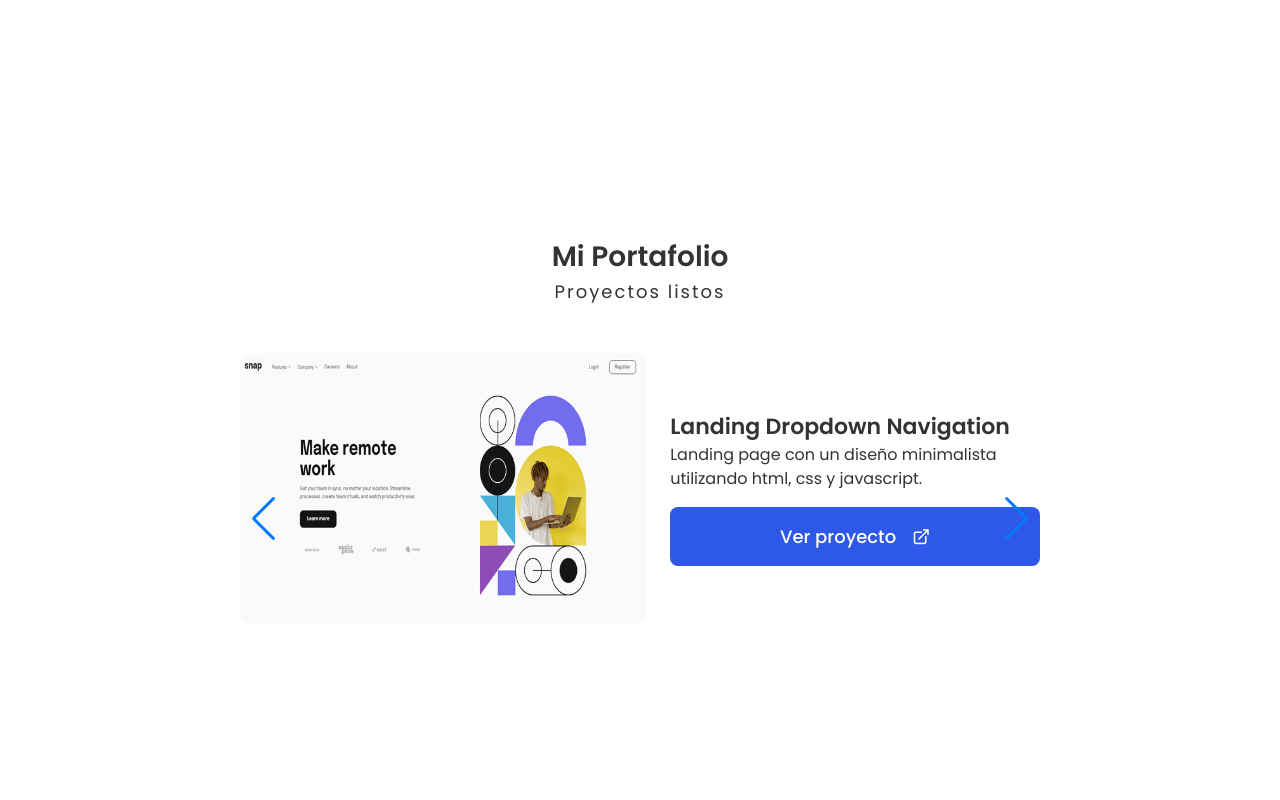
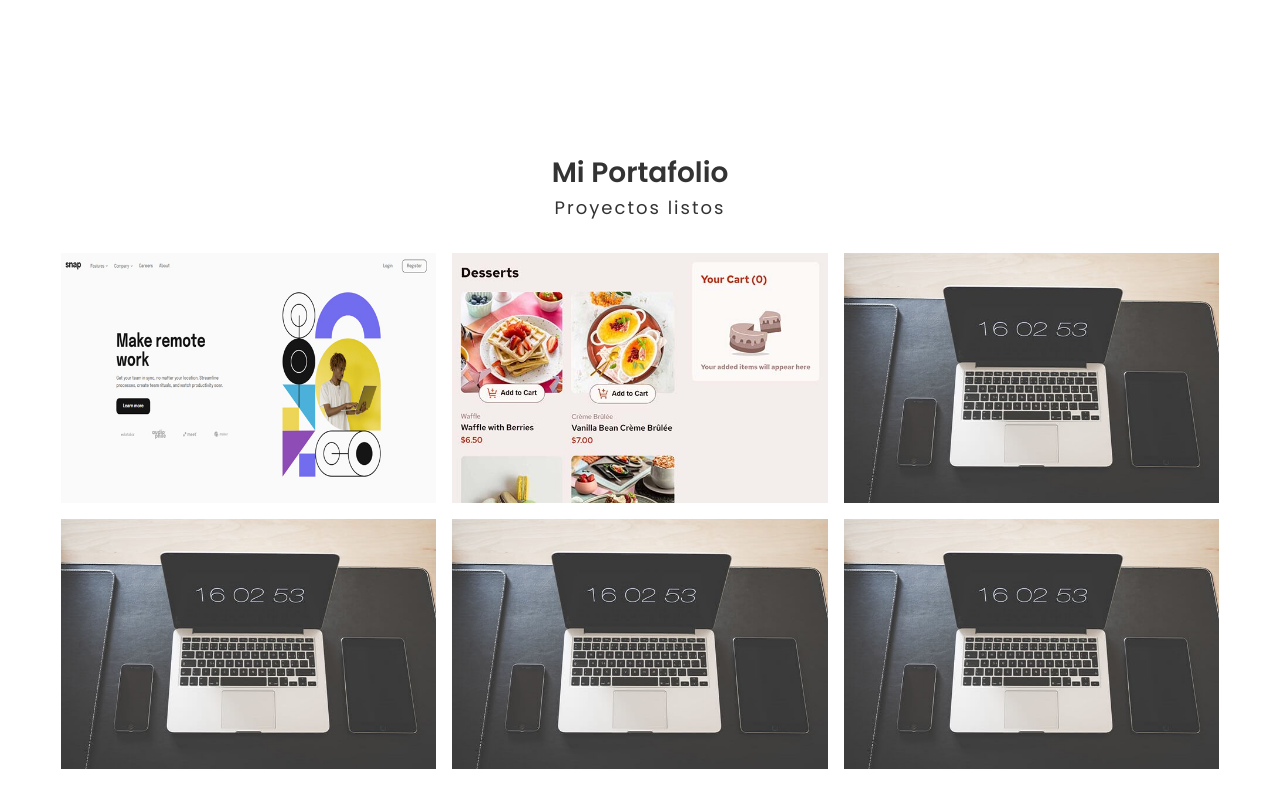
Before and after one commit to Adames1/portfolio-adames.io, a plain HTML site: page index.html in a window 1280 px wide. Shown: the part 2340-3140 px from the top of the page. Drawn offline with nearby package versions, Linux system fonts and the light colour scheme.

Commit message:
Update for section projects. Remove Swiper.

```diff
--- a/assets/css/styles.css
+++ b/assets/css/styles.css
@@ -397,51 +397,89 @@ nav .logo h1 {
 }
 
 /* projects styles */
-.swiper {
-  width: 260px;
-  height: 100%;
-  margin-top: var(--spacing-xl);
+.projects {
+  display: grid;
+  grid-template-columns: auto;
+  grid-gap: var(--spacing-sm);
+  margin-top: var(--spacing-lg);
 }
 
-.swiper-slide {
-  text-align: center;
-  font-size: 18px;
-  background: transparent;
-  display: flex;
-  flex-direction: column;
-  gap: var(--spacing-xs);
-  justify-content: center;
-  align-items: center;
+.project {
+  position: relative;
+  overflow: hidden;
+  width: 100%;
+  height: 250px;
+  color: var(--text-color);
+  cursor: pointer;
 }
 
-.swiper-slide img {
+.project .project__img {
   width: 100%;
   height: 100%;
   object-fit: cover;
-  border-radius: 8px;
 }
 
-.swiper-slide__info h3 {
-  font-size: var(--font-size-md);
-  font-weight: 600;
-  color: var(--text-color);
+.project__info {
+  position: absolute;
+  top: 0;
+  left: 0;
+  width: 100%;
+  height: 100%;
+  display: flex;
+  flex-direction: column;
+  justify-content: center;
+  gap: var(--spacing-sm);
+  padding: 0 var(--spacing-sm);
+  background-color: rgba(0, 0, 0, 0.66);
+  opacity: 0;
+  transition: opacity 0.3s ease-in-out;
+  z-index: 1;
 }
 
-.swiper-slide__info p {
-  font-size: var(--spacing-sm);
+.project:hover .project__info {
+  opacity: 1;
 }
 
-.swiper-slide__info .swiper-slide__info--link {
+.project__info__text,
+.project__info__techs,
+.project__links {
+  text-align: center;
+  color: var(--color-white);
+}
+
+.project__info__techs ul {
   display: flex;
-  place-content: center;
+  justify-content: center;
+  gap: var(--spacing-xs);
+  font-size: 0.9rem;
+  font-weight: 500;
+}
+
+.project__info__techs ul li {
+  border-right: 1px solid var(--color-white);
+  padding-right: var(--spacing-xs);
+}
+
+.project__info__techs ul li:last-child {
+  border-right: none;
+}
+
+.project__links {
+  display: flex;
+  justify-content: center;
   gap: var(--spacing-sm);
-  margin-top: var(--spacing-xs);
-  background-color: #2e59e8;
+}
+
+.project__links a {
+  background-color: #ffffff;
+  color: var(--color-soft-black);
+  padding: var(--spacing-xs);
+  border-radius: 5px;
+}
+
+.project__links a:hover {
+  background-color: #e2880b;
   color: var(--color-white);
-  font-size: var(--font-size-sm);
-  border-radius: 8px;
-  padding: var(--spacing-sm);
-  font-weight: 500;
 }
 
 /* contact form styles */
@@ -563,18 +601,8 @@ footer .logo h1 {
     grid-template-columns: auto auto;
   }
 
-  .swiper {
-    width: 600px;
-  }
-
-  .swiper-slide {
-    text-align: left;
-    flex-direction: row;
-    gap: var(--spacing-md);
-  }
-
-  .swiper-slide__info .swiper-slide__info--link {
-    margin-top: var(--spacing-sm);
+  .projects {
+    grid-template-columns: auto auto;
   }
 
   .content-form {
@@ -647,16 +675,26 @@ footer .logo h1 {
     grid-template-columns: repeat(4, 1fr);
   }
 
-  .swiper {
-    width: 800px;
+  .project__info__text,
+  .project__info__techs,
+  .project__links {
+    text-align: left;
   }
 
-  .swiper-slide__info h3 {
-    font-size: var(--font-size-lg);
+  .projects {
+    grid-template-columns: repeat(3, 1fr);
   }
 
-  .swiper-slide__info .swiper-slide__info--link {
-    font-size: var(--font-size-md);
+  .project {
+    width: 100%;
+  }
+
+  .project__info__techs ul {
+    justify-content: flex-start;
+  }
+
+  .project__links {
+    justify-content: flex-start;
   }
 
   .content-form {
--- a/assets/js/main.js
+++ b/assets/js/main.js
@@ -1,9 +1,11 @@
+import { projects } from "./projects.js";
+
 document.addEventListener("DOMContentLoaded", function () {
   // Select the header, menu, and button
   const header = document.querySelector(".header");
   // const menu = document.querySelector(".nav-menu");
   const buttonMenu = document.querySelector(".button-menu");
-  const swiperWrapper = document.querySelector(".swiper-wrapper");
+  const containerProjects = document.querySelector("#container-project");
   const menuLink = document.querySelectorAll(".nav-menu .nav-menu__link");
   const buttonDarkMode = document.querySelector(".button-dark--mode");
   const icon = buttonDarkMode.querySelector("i");
@@ -77,58 +79,35 @@ document.addEventListener("DOMContentLoaded", function () {
       : header.classList.remove("bg-color");
   });
 
-  // Initialize Swiper
-  var swiper = new Swiper(".mySwiper", {
-    rewind: true,
-    navigation: {
-      nextEl: ".swiper-button-next",
-      prevEl: ".swiper-button-prev",
-    },
-  });
+  // show projects in DOM
+  function renderProjects() {
+    projects.forEach((project) => {
+      let content = `
+      <div class="project" id="${project.id}">
+          <img src=${project.imagen} class="project__img" alt="${project.nombre}">
+          <div class="project__info">
+              <div class="project__info__text">
+                  <h3>${project.nombre}</h3>
+                  <p>${project.descripcion}</p>
+              </div>
+              <div class="project__info__techs">
+                  <h4>Tecnologias usadas:</h4>
+                  <ul>
+                      ${project.tecnologias.map((tech) => `<li>${tech}</li>`).join("")}
+                  </ul>
+              </div>
+              <div class="project__links">
+                  <a href=${project.link} target="_blank" rel="noopener noreferrer">Ver proyecto</a>
+                  <a href=${project.github} target="_blank" rel="noopener noreferrer">Ver código</a>
+              </div>
+          </div>
+      </div>`;
 
-  // fetch json projects
-  async function getprojects() {
-    const dataJson = "./projects.json";
-
-    try {
-      const response = await fetch(dataJson);
-      if (!response.ok) {
-        throw new Error("Data no found");
-      }
-
-      const data = await response.json();
-      return data;
-    } catch (error) {
-      console.error("Error", error);
-    }
-  }
-
-  // show projects in DOM
-  async function uiProjects() {
-    const projects = await getprojects();
-
-    swiperWrapper.innerHTML = "";
-
-    projects.map((item) => {
-      const element = `<div class="swiper-slide">
-        <div class="swiper-slide__img">
-            <img src="${item.imagen}" alt="Image Project">
-        </div>
-        <div class="swiper-slide__info">
-            <h3>${item.nombre}</h3>
-            <p>${item.descripcion}</p>
-            <a href="${item.link}" class="swiper-slide__info--link" target="_blank" rel="noopener noreferrer"">
-                <span>Ver proyecto</span>
-                <i class="uil uil-external-link-alt"></i>
-            </a>
-        </div>
-    </div>`;
-
-      swiperWrapper.innerHTML += element;
+      containerProjects.innerHTML += content;
     });
   }
 
-  uiProjects();
+  renderProjects();
 
   // script emailjs
   emailjs.init("3_s2rcpMAsQqb1TFR");
--- /dev/null
+++ b/assets/js/projects.js
@@ -0,0 +1,61 @@
+export const projects = [
+  {
+    id: 1,
+    nombre: "Landing Dropdown Navigation",
+    descripcion:
+      "Landing page con un diseño minimalista utilizando html, css y javascript.",
+    imagen: "./assets/img/landing-page.jpg",
+    github: "https://github.com/Adames1/dropdown-navigation",
+    link: "https://landing-dropdown-navigation.netlify.app/",
+    tecnologias: ["HTML", "CSS", "JavaScript"],
+  },
+  {
+    id: 2,
+    nombre: "Lista de Productos con Carrito",
+    descripcion: "Sencillo ecommerce con carrito de compras.",
+    imagen: "./assets/img/list-product-with-cart.jpg",
+    github: "https://github.com/Adames1/Product-list-with-cart",
+    link: "https://list-with-cart.netlify.app/",
+    tecnologias: ["HTML", "CSS", "JavaScript"],
+  },
+  {
+    id: 3,
+    nombre: "Tienda en Línea",
+    descripcion:
+      "Un ecommerce sencillo con carrito de compras y pasarela de pago simulada.",
+    imagen: "./assets/img/portfolio-img.jpg",
+    github: "https://github.com/usuario/tienda-en-linea",
+    link: "https://usuario.github.io/tienda-en-linea/",
+    tecnologias: ["HTML", "CSS", "JavaScript"],
+  },
+  {
+    id: 4,
+    nombre: "Blog Personal",
+    descripcion:
+      "Plataforma para compartir artículos personales con un diseño minimalista.",
+    imagen: "./assets/img/portfolio-img.jpg",
+    github: "https://github.com/usuario/blog-personal",
+    link: "https://usuario.github.io/blog-personal/",
+    tecnologias: ["HTML", "CSS", "JavaScript"],
+  },
+  {
+    id: 5,
+    nombre: "Juego de Memoria",
+    descripcion:
+      "Un juego interactivo para mejorar la memoria visual utilizando JavaScript.",
+    imagen: "./assets/img/portfolio-img.jpg",
+    github: "https://github.com/usuario/juego-memoria",
+    link: "https://usuario.github.io/juego-memoria/",
+    tecnologias: ["HTML", "CSS", "JavaScript"],
+  },
+  {
+    id: 6,
+    nombre: "Clima en Tiempo Real",
+    descripcion:
+      "Aplicación para consultar el clima actual en cualquier ciudad del mundo.",
+    imagen: "./assets/img/portfolio-img.jpg",
+    github: "https://github.com/usuario/clima-tiempo-real",
+    link: "https://usuario.github.io/clima-tiempo-real/",
+    tecnologias: ["HTML", "CSS", "JavaScript"],
+  },
+];
--- a/index.html
+++ b/index.html
@@ -106,7 +106,8 @@
                         Me esfuerzo por mantenerme al día con las tendencias más recientes en el desarrollo web,
                         combinando creatividad y habilidad técnica. Mi objetivo es aportar valor con cada línea de
                         código que
-                        escribo, construyendo soluciones que sean tanto efectivas como visualmente atractivas.</p>
+                        escribo, construyendo soluciones que sean tanto efectivas como visualmente atractivas.
+                    </p>
 
                     <div class="about-social">
                         <a href="https://github.com/Adames1" class="about-social__link" title="Github" target="_blank"
@@ -196,12 +197,30 @@
                     <span class="subtitle">Proyectos listos</span>
                 </div>
 
-                <!-- Swiper -->
-                <div class="swiper mySwiper">
-                    <div class="swiper-wrapper">
-                    </div>
-                    <div class="swiper-button-next"></div>
-                    <div class="swiper-button-prev"></div>
+                <!-- projects here -->
+                <div class="projects" id="container-project">
+                    <!-- <div class="project">
+                        <img src="./assets/img/portfolio-img.jpg" class="project__img" alt="Image de proyecto">
+                        <div class="project__info">
+                            <div class="project__info__text">
+                                <h3>Proyecto 1</h3>
+                                <p>Lorem ipsum dolor sit amet consectetur adipisicing elit. Quisquam, voluptatum.</p>
+                            </div>
+                            <div class="project__info__techs">
+                                <h4>Tecnologias usadas:</h4>
+                                <ul>
+                                    <li>HTML</li>
+                                    <li>CSS</li>
+                                    <li>JAVASCRIPT</li>
+                                </ul>
+                            </div>
+                            <div class="project__links">
+                                <a href="#">Ver proyecto</a>
+                                <a href="#">Ver código</a>
+                            </div>
+                        </div>
+                    </div> -->
+                    <!-- add more projects here -->
                 </div>
             </div>
         </section>
@@ -272,7 +291,7 @@
     </button>
 
     <script src="https://cdn.jsdelivr.net/npm/swiper@11/swiper-bundle.min.js"></script>
-    <script src="./assets/js/main.js"></script>
+    <script type="module" src="./assets/js/main.js"></script>
 </body>
 
 </html>
--- a/projects.json
+++ /dev/null
@@ -1,50 +0,0 @@
-[
-  {
-    "id": 1,
-    "nombre": "Landing Dropdown Navigation",
-    "descripcion": "Landing page con un diseño minimalista utilizando html, css y javascript.",
-    "imagen": "./assets/img/landing-page.jpg",
-    "github": "https://github.com/Adames1/dropdown-navigation",
-    "link": "https://landing-dropdown-navigation.netlify.app/"
-  },
-  {
-    "id": 2,
-    "nombre": "Lista de Productos con Carrito",
-    "descripcion": "Sencillo ecommerce con carrito de compras.",
-    "imagen": "./assets/img/list-product-with-cart.jpg",
-    "github": "https://github.com/Adames1/Product-list-with-cart",
-    "link": "https://list-with-cart.netlify.app/"
-  },
-  {
-    "id": 3,
-    "nombre": "Tienda en Línea",
-    "descripcion": "Un ecommerce sencillo con carrito de compras y pasarela de pago simulada.",
-    "imagen": "./assets/img/portfolio-img.jpg",
-    "github": "https://github.com/usuario/tienda-en-linea",
-    "link": "https://usuario.github.io/tienda-en-linea/"
-  },
-  {
-    "id": 4,
-    "nombre": "Blog Personal",
-    "descripcion": "Plataforma para compartir artículos personales con un diseño minimalista.",
-    "imagen": "./assets/img/portfolio-img.jpg",
-    "github": "https://github.com/usuario/blog-personal",
-    "link": "https://usuario.github.io/blog-personal/"
-  },
-  {
-    "id": 5,
-    "nombre": "Juego de Memoria",
-    "descripcion": "Un juego interactivo para mejorar la memoria visual utilizando JavaScript.",
-    "imagen": "./assets/img/portfolio-img.jpg",
-    "github": "https://github.com/usuario/juego-memoria",
-    "link": "https://usuario.github.io/juego-memoria/"
-  },
-  {
-    "id": 6,
-    "nombre": "Clima en Tiempo Real",
-    "descripcion": "Aplicación para consultar el clima actual en cualquier ciudad del mundo.",
-    "imagen": "./assets/img/portfolio-img.jpg",
-    "github": "https://github.com/usuario/clima-tiempo-real",
-    "link": "https://usuario.github.io/clima-tiempo-real/"
-  }
-]
```
